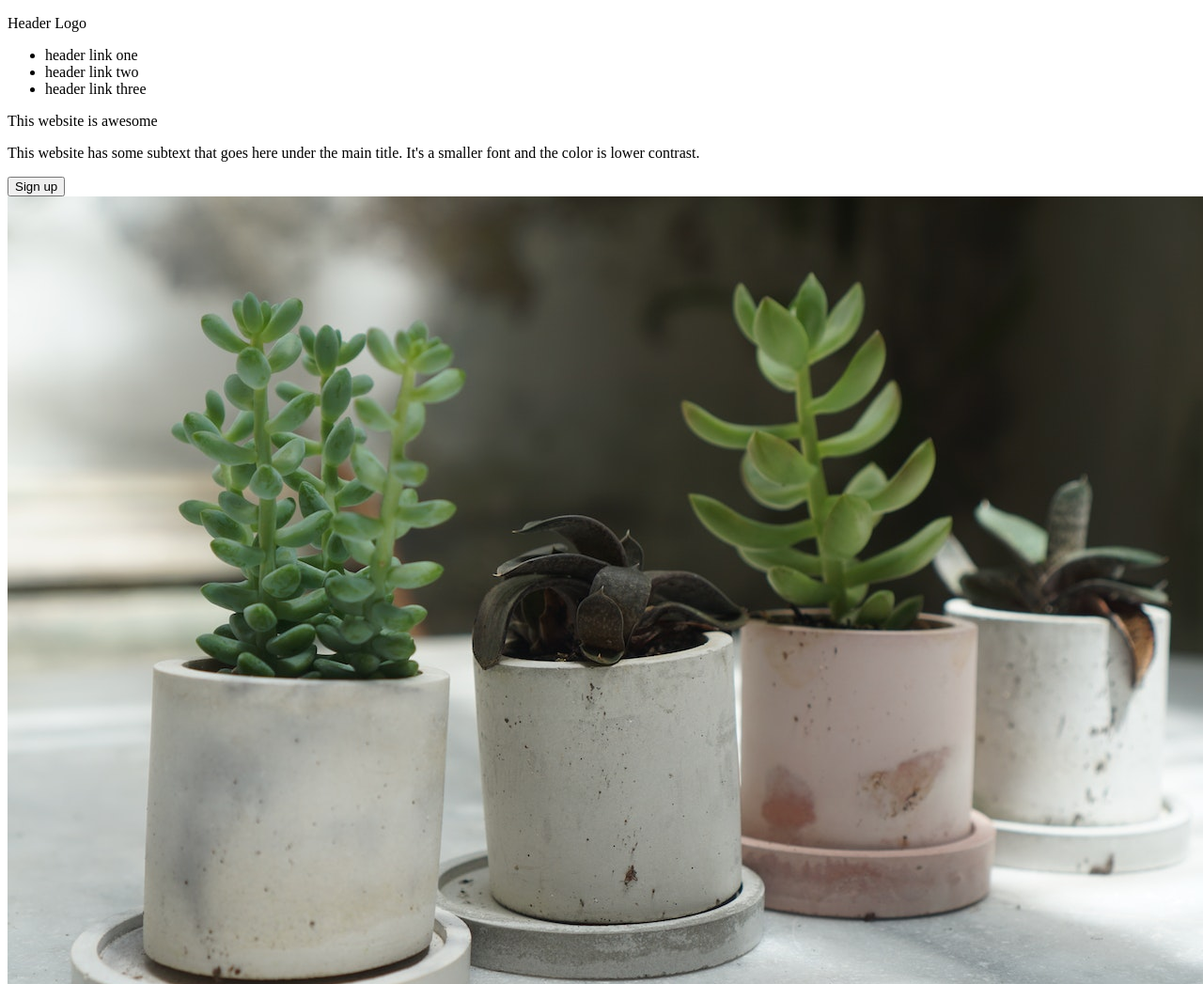
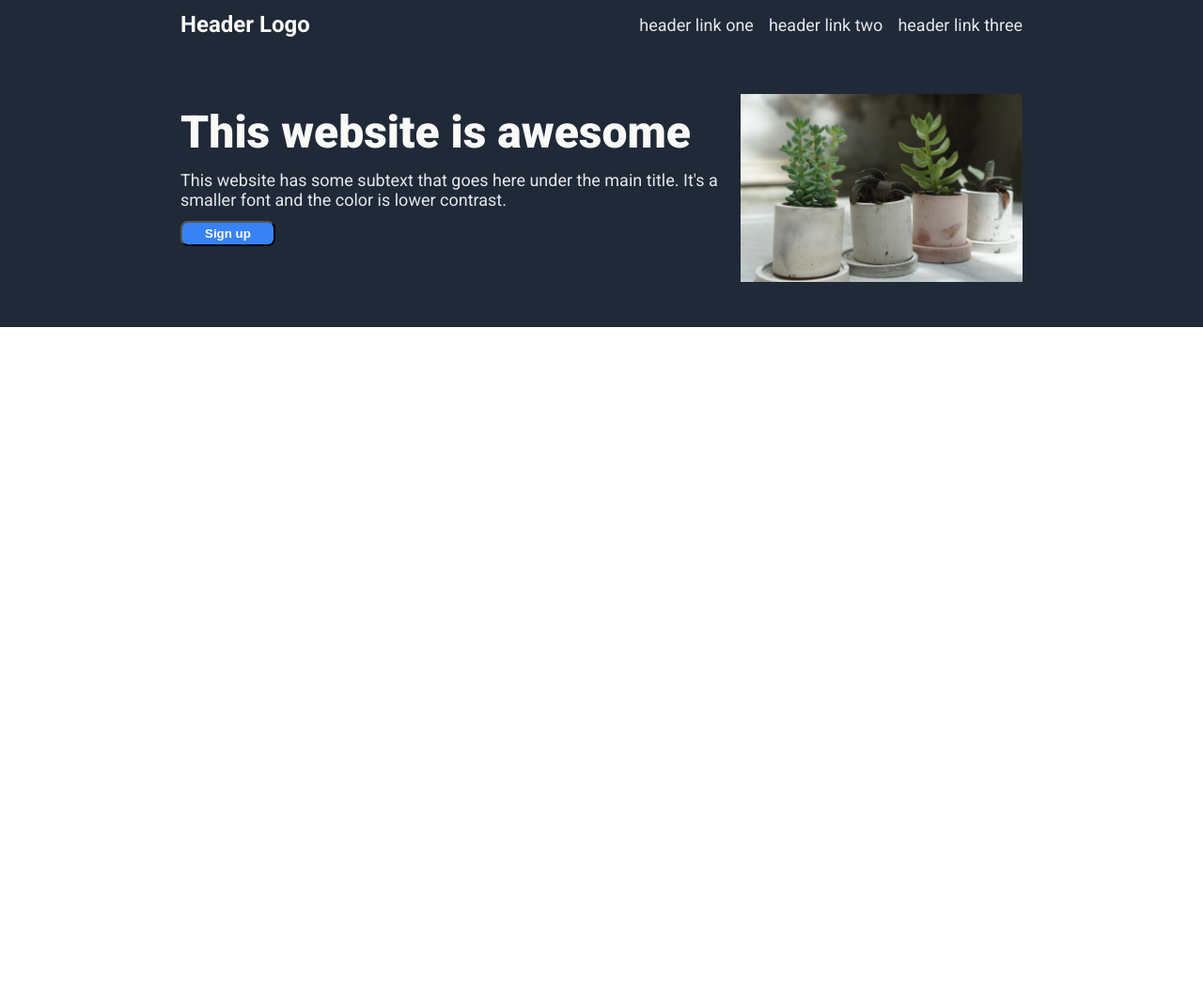
Before and after one commit to frogrin/landing-page, a plain HTML site: page index.html in a window 1280 px wide. Shown: the top 1047 px of the page at 94% size. After the commit the page ends 800 px from the top, so only its background shows below. Drawn offline with Linux system fonts and the light colour scheme.

Commit message:
Add style to the hero section

```diff
--- a/index.html
+++ b/index.html
@@ -3,19 +3,23 @@
 <html lang="en">
   <head>
     <meta charset="utf-8">
+    <link rel="preconnect" href="https://fonts.googleapis.com">
+    <link rel="preconnect" href="https://fonts.gstatic.com" crossorigin>
+    <link href="https://fonts.googleapis.com/css2?family=Roboto:ital,wght@0,100;0,300;0,400;0,500;0,700;0,900;1,300&display=swap" rel="stylesheet">
+    <link rel="stylesheet" href="./style.css">
     <title>Langing Page</title>
   </head>
 
   <body>
     <div class="one">
-      <div class="header">
+      <header>
         <p class="logo">Header Logo</p>
         <ul>
           <li><a>header link one</a></li>
           <li><a>header link two</a></li>
           <li><a>header link three</a></li>
         </ul>
-      </div>
+      </header>
 
         <div class="hero">
           <div class="text">
--- /dev/null
+++ b/style.css
@@ -0,0 +1,75 @@
+body {
+    font-family: Roboto, sans-serif;
+    min-height: 100vh;
+    margin: 0;
+}
+
+.one {
+    background-color: #1F2937;
+}
+
+.one img {
+    height: 200px;
+    width: auto;
+}
+
+/* Header */
+header {
+    max-width: 70%;
+    display: flex;
+    justify-content: space-between;
+    align-items: center;
+    padding: 12px;
+    margin: 0 auto;
+}
+
+header ul {
+    margin: 0;
+    padding: 0;
+    list-style-type: none;
+    display: flex;
+    gap: 16px;
+}
+
+header p {
+    margin: 0;
+    color: #F9FAF8;
+    font-size: 24px;
+    font-weight: 700;
+}
+
+header a {
+    color: #E5E7EB;
+    font-size: 18px;
+}
+
+/* Hero */
+.hero {
+    max-width: 70%;
+    display: flex;
+    justify-content: space-between;
+    padding: 48px 0;
+    margin: 0 auto;
+    gap: 16px;
+}
+
+.big {
+    color: #F9FAF8;
+    font-size: 48px;
+    font-weight: 900;
+    margin: 12px 0;
+}
+
+.small {
+    color: #E5E7EB;
+    font-size: 18px;
+    margin: 12px 0;
+}
+
+.hero button {
+    background-color: #3882F6;
+    border-radius: 8px;
+    color: #F9FAF8;
+    font-weight: 700;
+    padding: 4px 24px;
+}
```
Lines whose indentation alone changed are shown as unchanged.
